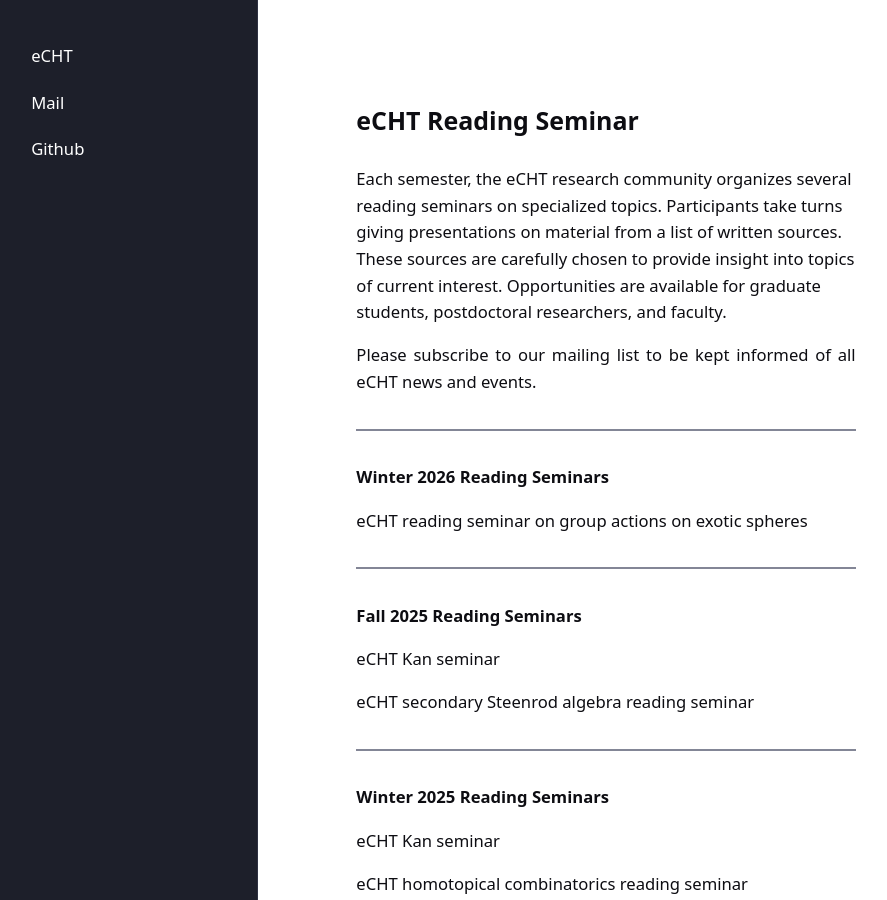
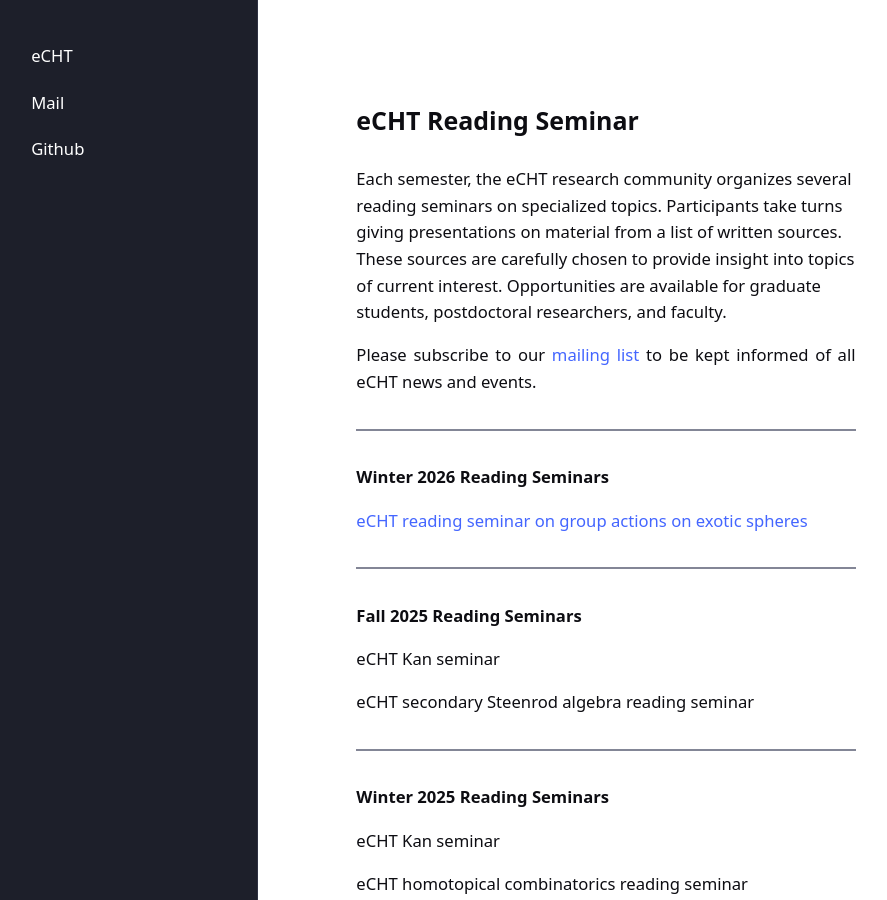
Before and after one commit to eCHTorc/eCHTorc.github.io, a Jekyll site: the page built from eCHT-reading-seminars.html, in a window 1280 px wide and 900 px high. Shown: the whole window, without its empty margins (43-930 px from the left). Built offline with Jekyll 4.4.1, drawn with Linux system fonts in a browser that asks for light colours; part of the change alters nothing that is shown.

```diff
--- a/eCHT-reading-seminars.html
+++ b/eCHT-reading-seminars.html
@@ -16,14 +16,14 @@ layout: page
 Each semester, the eCHT research community organizes several reading seminars on specialized topics.  Participants take turns giving presentations on material from a list of written sources.  These sources are carefully chosen to provide insight into topics of current interest.  Opportunities are available for graduate students, postdoctoral researchers, and faculty.
 
 <p>
-Please subscribe to our mailing list to be kept informed of all eCHT news and events.
+Please subscribe to our <a href="https://lists.wayne.edu/cgi-bin/wa?SUBED1=ECHT&A=1"> mailing list </a> to be kept informed of all eCHT news and events.
 </p>
 
 <hr>
 <strong> Winter 2026 Reading Seminars </strong>
 
 <p>
-eCHT reading seminar on group actions on exotic spheres
+<a href="https://s.wayne.edu/echt/echt-reading-seminars/echt-reading-seminar-on-group-actions-on-exotic-spheres-winter-26/"> eCHT reading seminar on group actions on exotic spheres </a>
 </p>
 
 <hr>
```
